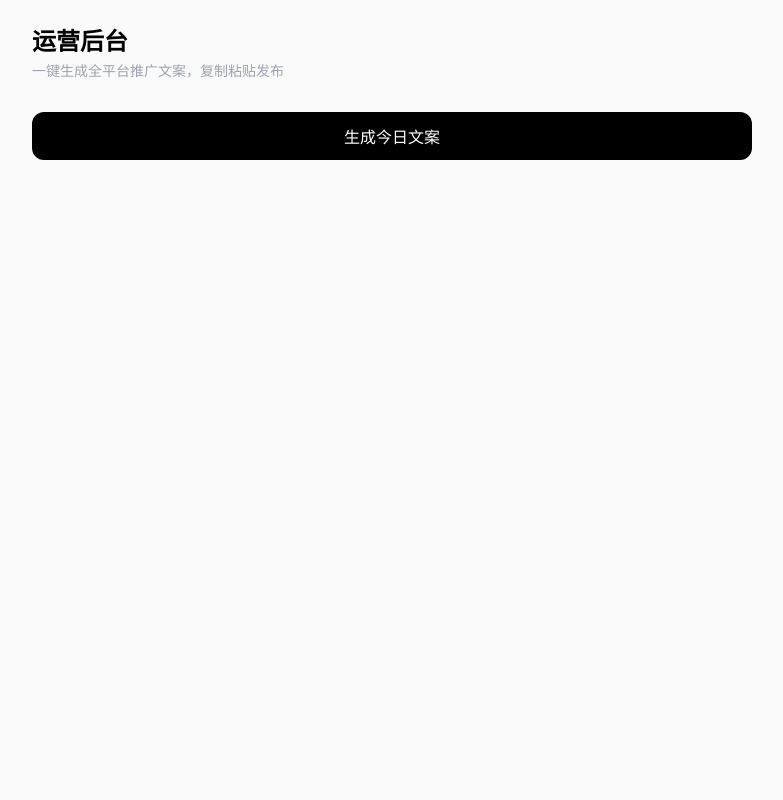
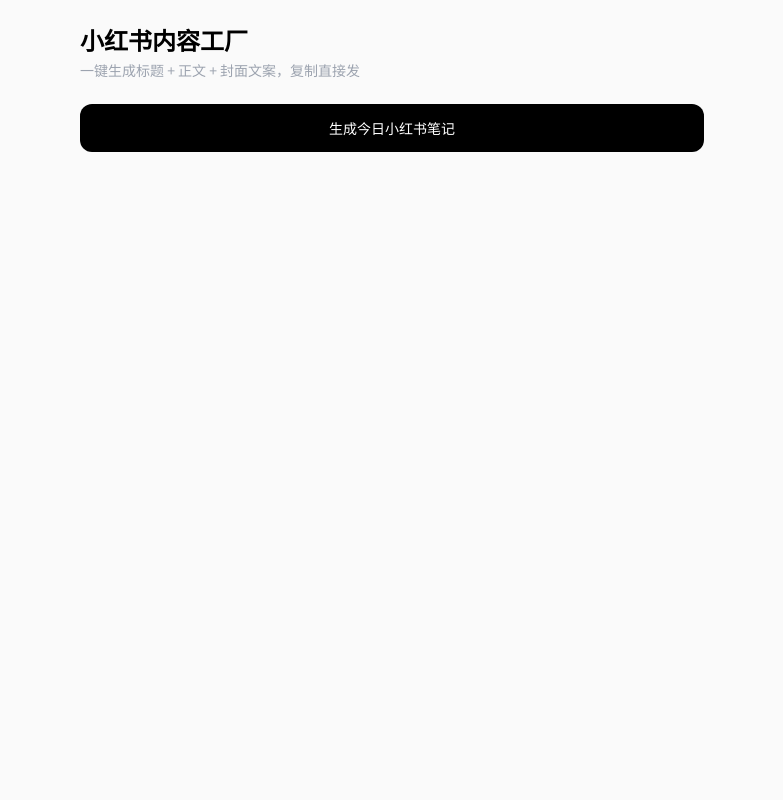
Before and after one commit to emptyteabot/mind-os, a Flask app: page /admin in a window 1280 px wide. Shown: the whole page, without its empty margins (248-1031 px from the left). Run offline with Flask 3, Linux system fonts and the light colour scheme; some libraries are stand-ins or nearby versions.

Commit message:
xhs content factory with pro prompts

```diff
--- a/app.py
+++ b/app.py
@@ -149,12 +149,66 @@ def chat():
     return Response(stream_with_context(generate()), mimetype='text/event-stream')
 
 
-PRODUCT_BRIEF = "产品名：会锐评的AI。链接：mind-os.onrender.com。功能：4位AI审计官同时审视你的想法，指出盲点和逻辑漏洞。每天50次免费。和ChatGPT的区别：这个不会夸你，只会怼你。"
+PRODUCT_BRIEF = "产品：会锐评的AI（mind-os.onrender.com）。4位AI审计官同时审视你的想法，指出盲点和逻辑漏洞。每天50次免费。核心差异：ChatGPT只会夸你，这个专门怼你。"
+
+XHS_TITLE_PROMPT = f"""你是小红书10万粉博主，擅长写爆款标题。
+
+规则：
+- 生成5个不同风格的标题
+- 每个标题15字以内
+- 必须用以下至少一种公式：
+  1. 数字冲击："我用了X天，发现..."
+  2. 反差对比："别人在XX，我在XX"
+  3. 身份代入："打工人/创业者必看"
+  4. 悬念留白："千万别让XX看到这个"
+  5. 痛点直击："为什么你的XX总是失败"
+- 不要写价格
+
+产品信息：{PRODUCT_BRIEF}
+
+直接输出5个标题，每行一个，不要编号不要解释。"""
+
+XHS_BODY_PROMPT = f"""你是小红书爆款笔记写手，粉丝黏性极高。
+
+写一条完整的小红书笔记正文，严格遵守：
+
+结构：
+1. 开头（第1段）：用"我+动作+结果"的叙事句式开头，制造代入感。禁止用"你有没有""你是不是"开头。
+2. 痛点放大（第2段）：描述目标用户的真实困境，用具体场景而非抽象描述。
+3. 产品体验（第3段）：用第一人称讲述使用体验，重点写"意外感"——预期是X，结果是Y。
+4. 结尾钩子（第4段）：留一个悬念或争议点，引导评论区讨论。
+
+语气：
+- 像跟闺蜜/兄弟吐槽一样自然
+- 短句为主，一句话不超过20字
+- 禁止用"宝子""姐妹""家人们"
+- 可以用"说实话""不吹不黑""讲真"
+
+字数：200-300字
+不要写价格
+结尾加5-8个相关话题标签
+
+产品信息：{PRODUCT_BRIEF}"""
+
+XHS_HOOK_PROMPT = f"""你是小红书封面文案专家。
+
+为以下产品生成3组封面文案（用于图片配文）：
+
+要求：
+- 每组2行，第1行大字（6字以内），第2行小字（12字以内）
+- 第1组：恐惧诉求（不用这个会怎样）
+- 第2组：好奇诉求（用了之后发现什么）
+- 第3组：身份认同（什么样的人在用）
+- 不要写价格
+
+直接输出，不要解释。用"---"分隔三组。
+
+产品信息：{PRODUCT_BRIEF}"""
 
 CONTENT_AGENTS = {
-    "小红书": f"你是小红书爆款文案写手。根据以下产品信息写一条小红书笔记。要求：300字以内，口语化，有情绪钩子，带话题标签，不要写价格。产品信息：{PRODUCT_BRIEF}",
-    "短视频": f"你是短视频编导。根据以下产品信息写一条15-30秒短视频脚本。格式：【画面】+【旁白/文案】+【结尾CTA】。产品信息：{PRODUCT_BRIEF}",
-    "知乎": f"你是知乎高赞答主。根据以下产品信息写一条知乎风格的回答（回答问题：有哪些能提升决策能力的AI工具？）。要求：理性、有逻辑、300字以内。产品信息：{PRODUCT_BRIEF}",
+    "标题": XHS_TITLE_PROMPT,
+    "正文": XHS_BODY_PROMPT,
+    "封面文案": XHS_HOOK_PROMPT,
 }
 
 
--- a/templates/admin.html
+++ b/templates/admin.html
@@ -3,44 +3,46 @@
 <head>
     <meta charset="UTF-8">
     <meta name="viewport" content="width=device-width, initial-scale=1.0">
-    <title>运营后台 - 会锐评的AI</title>
+    <title>小红书内容工厂</title>
     <script src="https://cdn.tailwindcss.com"></script>
-    <link href="https://fonts.googleapis.com/css2?family=Noto+Sans+SC:wght@400;500;700&family=JetBrains+Mono:wght@400&display=swap" rel="stylesheet">
+    <link href="https://fonts.googleapis.com/css2?family=Noto+Sans+SC:wght@400;500;700&display=swap" rel="stylesheet">
     <style>
         body { font-family: "Noto Sans SC", sans-serif; background: #FAFAFA; }
-        .copy-toast { position: fixed; top: 20px; right: 20px; background: #000; color: #fff; padding: 8px 16px; border-radius: 8px; font-size: 13px; opacity: 0; transition: opacity 0.3s; z-index: 100; }
-        .copy-toast.show { opacity: 1; }
+        .toast { position: fixed; top: 20px; left: 50%; transform: translateX(-50%); background: #000; color: #fff; padding: 8px 20px; border-radius: 8px; font-size: 13px; opacity: 0; transition: opacity 0.3s; z-index: 100; pointer-events: none; }
+        .toast.show { opacity: 1; }
+        @keyframes fadeIn { from { opacity: 0; transform: translateY(8px); } to { opacity: 1; transform: translateY(0); } }
+        .fade-in { animation: fadeIn 0.4s ease-out; }
     </style>
 </head>
-<body class="min-h-screen p-6 max-w-3xl mx-auto">
-    <div class="copy-toast" id="toast">已复制到剪贴板</div>
+<body class="min-h-screen p-6 max-w-2xl mx-auto">
+    <div class="toast" id="toast">已复制</div>
 
-    <div class="mb-8">
-        <h1 class="text-2xl font-bold text-black">运营后台</h1>
-        <p class="text-gray-400 text-sm mt-1">一键生成全平台推广文案，复制粘贴发布</p>
+    <div class="mb-6">
+        <h1 class="text-2xl font-bold text-black">小红书内容工厂</h1>
+        <p class="text-gray-400 text-sm mt-1">一键生成标题 + 正文 + 封面文案，复制直接发</p>
     </div>
 
-    <button id="gen-btn" onclick="generateAll()" class="w-full bg-black text-white py-3 rounded-xl font-medium mb-8 hover:bg-gray-800 active:scale-[0.98] transition-all">
-        生成今日文案
+    <button id="gen-btn" onclick="gen()" class="w-full bg-black text-white py-3.5 rounded-xl font-medium mb-6 hover:bg-gray-800 active:scale-[0.98] transition-all text-sm">
+        生成今日小红书笔记
     </button>
 
-    <div id="content-area" class="space-y-6"></div>
+    <div id="out" class="space-y-4"></div>
 
     <script>
-        const contentArea = document.getElementById('content-area');
-        const genBtn = document.getElementById('gen-btn');
+        const out = document.getElementById('out');
+        const btn = document.getElementById('gen-btn');
         const toast = document.getElementById('toast');
 
-        const PLATFORM_META = {
-            '小红书': {color: '#FF2442', emoji: '📕'},
-            '短视频': {color: '#000000', emoji: '🎬'},
-            '知乎': {color: '#0066FF', emoji: '📘'},
+        const META = {
+            '标题': {label: '5个标题（选一个）', bg: '#FFF5F5', border: '#FFD6D6'},
+            '正文': {label: '笔记正文', bg: '#F5F9FF', border: '#D6E8FF'},
+            '封面文案': {label: '封面大字+小字', bg: '#F5FFF5', border: '#D6FFD6'},
         };
 
-        async function generateAll() {
-            genBtn.disabled = true;
-            genBtn.textContent = '生成中...';
-            contentArea.innerHTML = '';
+        async function gen() {
+            btn.disabled = true;
+            btn.textContent = '4位写手并行生成中...';
+            out.innerHTML = '';
 
             try {
                 const res = await fetch('/api/generate-content', {method: 'POST'});
@@ -53,59 +55,48 @@
                     for (const line of decoder.decode(value).split('\n')) {
                         if (!line.startsWith('data: ')) continue;
                         try {
-                            const data = JSON.parse(line.slice(6));
-                            if (data.platform && data.content) {
-                                renderPlatformCard(data.platform, data.content);
-                            }
+                            const d = JSON.parse(line.slice(6));
+                            if (d.platform && d.content) render(d.platform, d.content);
                         } catch {}
                     }
                 }
-            } catch (err) {
-                contentArea.innerHTML = '<p class="text-red-500 text-sm">生成失败，请重试</p>';
+            } catch {
+                out.innerHTML = '<p class="text-red-500 text-sm">生成失败，重试</p>';
             }
 
-            genBtn.disabled = false;
-            genBtn.textContent = '重新生成';
+            btn.disabled = false;
+            btn.textContent = '重新生成';
         }
 
-        function renderPlatformCard(platform, content) {
-            const meta = PLATFORM_META[platform] || {color: '#666', emoji: '📄'};
-            const id = 'content-' + platform;
+        function render(key, content) {
+            const m = META[key] || {label: key, bg: '#F5F5F5', border: '#E0E0E0'};
+            const id = 'c-' + key;
             const div = document.createElement('div');
-            div.className = 'bg-white rounded-xl border border-gray-100 overflow-hidden';
-            div.style.animation = 'fadeIn 0.4s ease-out';
+            div.className = 'rounded-xl overflow-hidden fade-in';
+            div.style.cssText = `background:${m.bg}; border:1px solid ${m.border}`;
             div.innerHTML = `
-                <div class="flex items-center justify-between px-4 py-3 border-b border-gray-50">
-                    <div class="flex items-center gap-2">
-                        <span>${meta.emoji}</span>
-                        <span class="font-bold text-sm" style="color:${meta.color}">${platform}</span>
-                    </div>
-                    <button onclick="copyContent('${id}')" class="text-xs bg-gray-100 hover:bg-gray-200 px-3 py-1 rounded-lg transition-colors">复制</button>
+                <div class="flex items-center justify-between px-4 py-2.5 border-b" style="border-color:${m.border}">
+                    <span class="font-bold text-xs text-gray-700">${m.label}</span>
+                    <button onclick="copy('${id}')" class="text-xs bg-white/80 hover:bg-white px-3 py-1 rounded-lg transition-colors border" style="border-color:${m.border}">复制</button>
                 </div>
-                <pre id="${id}" class="p-4 text-sm leading-relaxed text-gray-700 whitespace-pre-wrap font-sans">${escapeHtml(content)}</pre>`;
-            contentArea.appendChild(div);
+                <pre id="${id}" class="p-4 text-sm leading-relaxed text-gray-800 whitespace-pre-wrap font-sans">${esc(content)}</pre>`;
+            out.appendChild(div);
         }
 
-        function copyContent(id) {
+        function copy(id) {
             const el = document.getElementById(id);
             if (!el) return;
             navigator.clipboard.writeText(el.textContent).then(() => {
                 toast.classList.add('show');
-                setTimeout(() => toast.classList.remove('show'), 1500);
+                setTimeout(() => toast.classList.remove('show'), 1200);
             });
         }
 
-        function escapeHtml(text) {
+        function esc(t) {
             const d = document.createElement('div');
-            d.textContent = text;
+            d.textContent = t;
             return d.innerHTML;
         }
     </script>
-    <style>
-        @keyframes fadeIn {
-            from { opacity: 0; transform: translateY(8px); }
-            to { opacity: 1; transform: translateY(0); }
-        }
-    </style>
 </body>
 </html>
```
